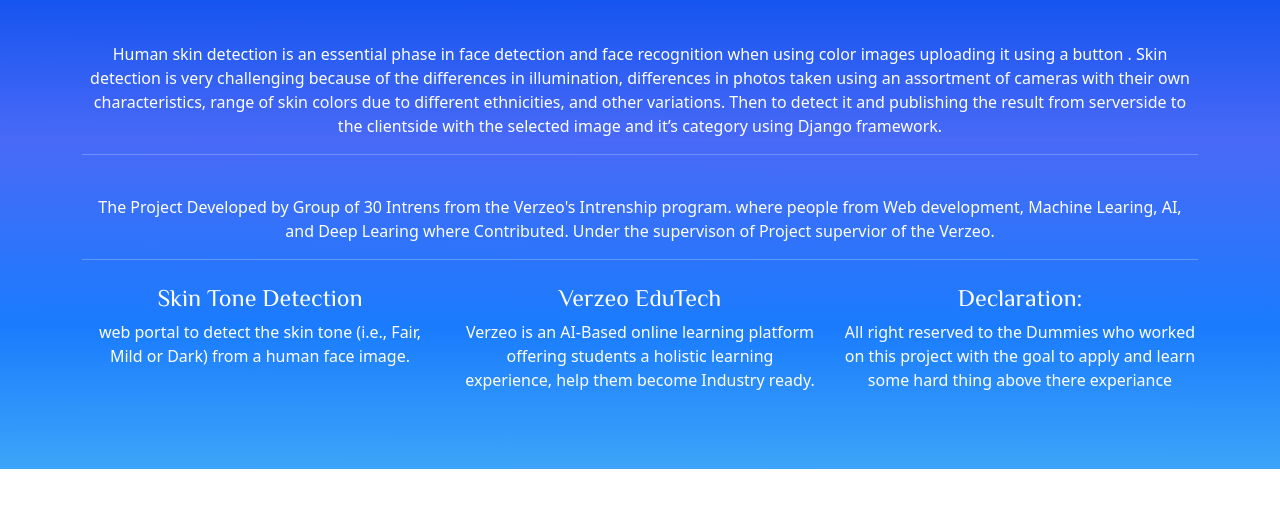
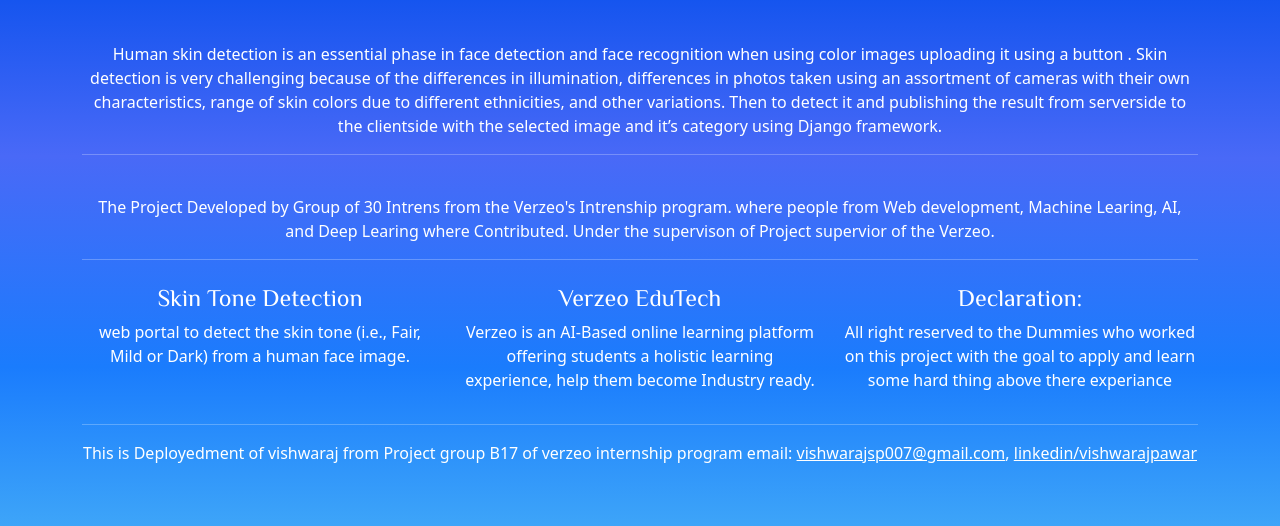
Before and after one commit to vishwarajpawar/Skin-Tone, a Django app: page / in a window 1280 px wide. Shown: the part 1344-1870 px from the top of the page. Run offline with Django 3.2, Linux system fonts and the light colour scheme; some libraries are stand-ins or nearby versions; some web fonts are replaced.

Commit message:
added line

```diff
--- a/skin_tone/templates/skin_tone/base.html
+++ b/skin_tone/templates/skin_tone/base.html
@@ -83,6 +83,10 @@
             </div>
 
           </div>
+          <hr>
+          <div>
+            This is  Deployedment of vishwaraj from Project group B17 of verzeo internship program  email: <a href="vishwarajsp007@gmail.com" style="color: white">vishwarajsp007@gmail.com</a>, <a href="https://www.linkedin.com/in/vishwarajpawar/" style="color: white">linkedin/vishwarajpawar</a>
+          </div>
         </div>
       </div>
     </div>
```
